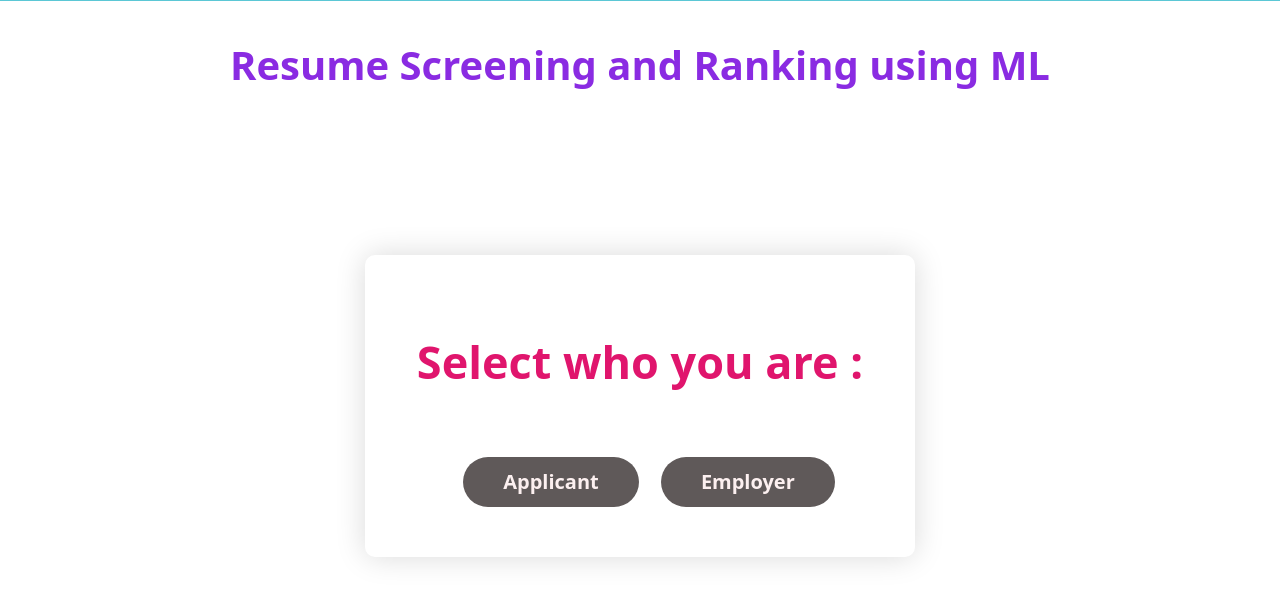
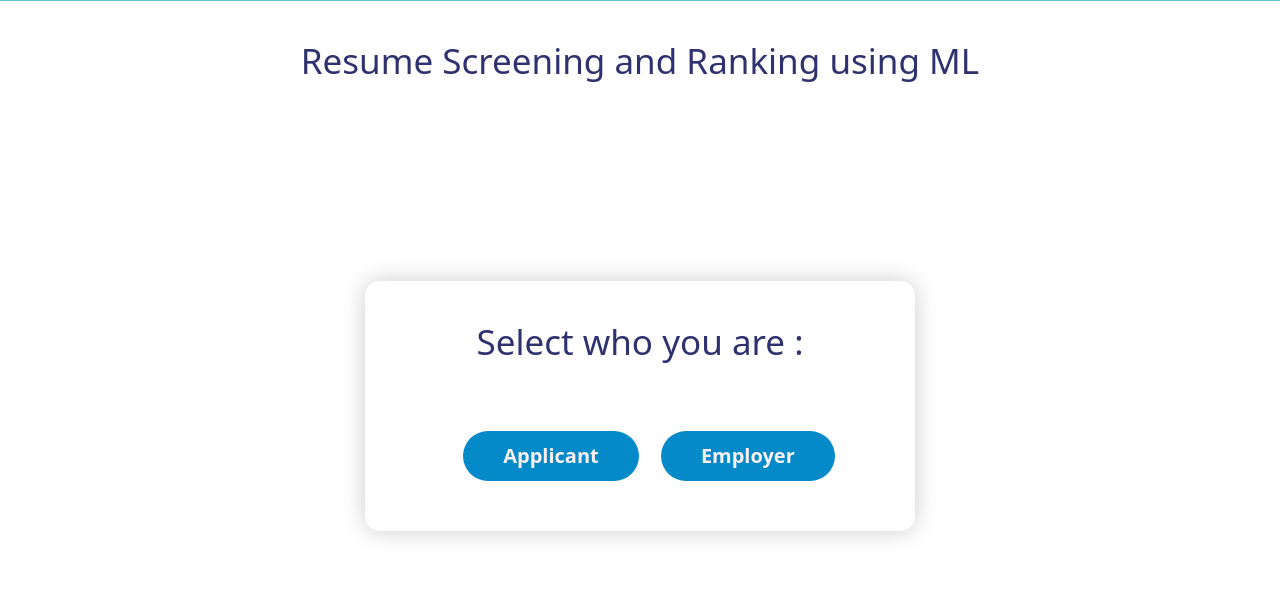
Before and after one commit to neha5-20/Resume-screening-and-ranking, a Flask app: page /profile in a window 1280 px wide. Shown: the part 74-676 px from the top of the page. Run offline with Flask 2, Linux system fonts and the light colour scheme; parts of the project's set-up code (start-up, migrations or seed data) failed here and were passed over; some libraries are stand-ins or nearby versions.

Commit message:
Profile Page color changed

```diff
--- a/static/css/profile.css
+++ b/static/css/profile.css
@@ -3,30 +3,33 @@
     padding: 0;
  }
  .projecttitle{
-    color: blueviolet;
-    margin-top: 40px;
-    text-align: center;
+     display: flex;
+     font-size: 35px;
+     width: 100vw;
+     height: 40px;
+     justify-content: center;
+     align-items: center;
+     color: rgb(48, 50, 111);
      font-family: system-ui, -apple-system, BlinkMacSystemFont, 'Segoe UI', Roboto, Oxygen, Ubuntu, Cantarell, 'Open Sans', 'Helvetica Neue', sans-serif;
-    font-weight: bold;
+     margin-top:40px;
  }
  #heading{
-     color: rgb(224, 21, 109);
-     text-align: center;
+     display: flex;
+     font-size: 35px;
      justify-content: center;
-     font-size: 45px;
+     align-items: center;
+     color: rgb(48, 50, 111);
      font-family: system-ui, -apple-system, BlinkMacSystemFont, 'Segoe UI', Roboto, Oxygen, Ubuntu, Cantarell, 'Open Sans', 'Helvetica Neue', sans-serif;
-     font-weight: bold;
-     padding-top: 80px;
-     display: flex;
+     margin-top:40px;
  }
  .profile{
      width: 550px;
      top: 60%;
      left: 50%;
-    border-radius: 10px;
+     border-radius: 15px;
      transform: translate(-50%,-50%);
      position: absolute;
-    box-shadow: 0px 0px 30px rgba(0, 0, 0, 0.15);
+     box-shadow: 0px 0px 25px rgba(0, 0, 0, 0.2);
   }
  .profile input{
      margin-top: 60px;
@@ -39,10 +42,9 @@
      display: text;
      font-family: system-ui, -apple-system, BlinkMacSystemFont, 'Segoe UI', Roboto, Oxygen, Ubuntu, Cantarell, 'Open Sans', 'Helvetica Neue', sans-serif;
      color: rgb(252, 240, 240);
-    background-color: rgba(16, 7, 7, 0.667);
+     background-color: #0489c9;
      margin-bottom: 50px;
  }
  .profile input:hover{
-    /* background: var(--clr); */
-    letter-spacing: 0.05em;
+    background-color: #006ea3;
  }
```
Lines whose indentation alone changed are shown as unchanged.
